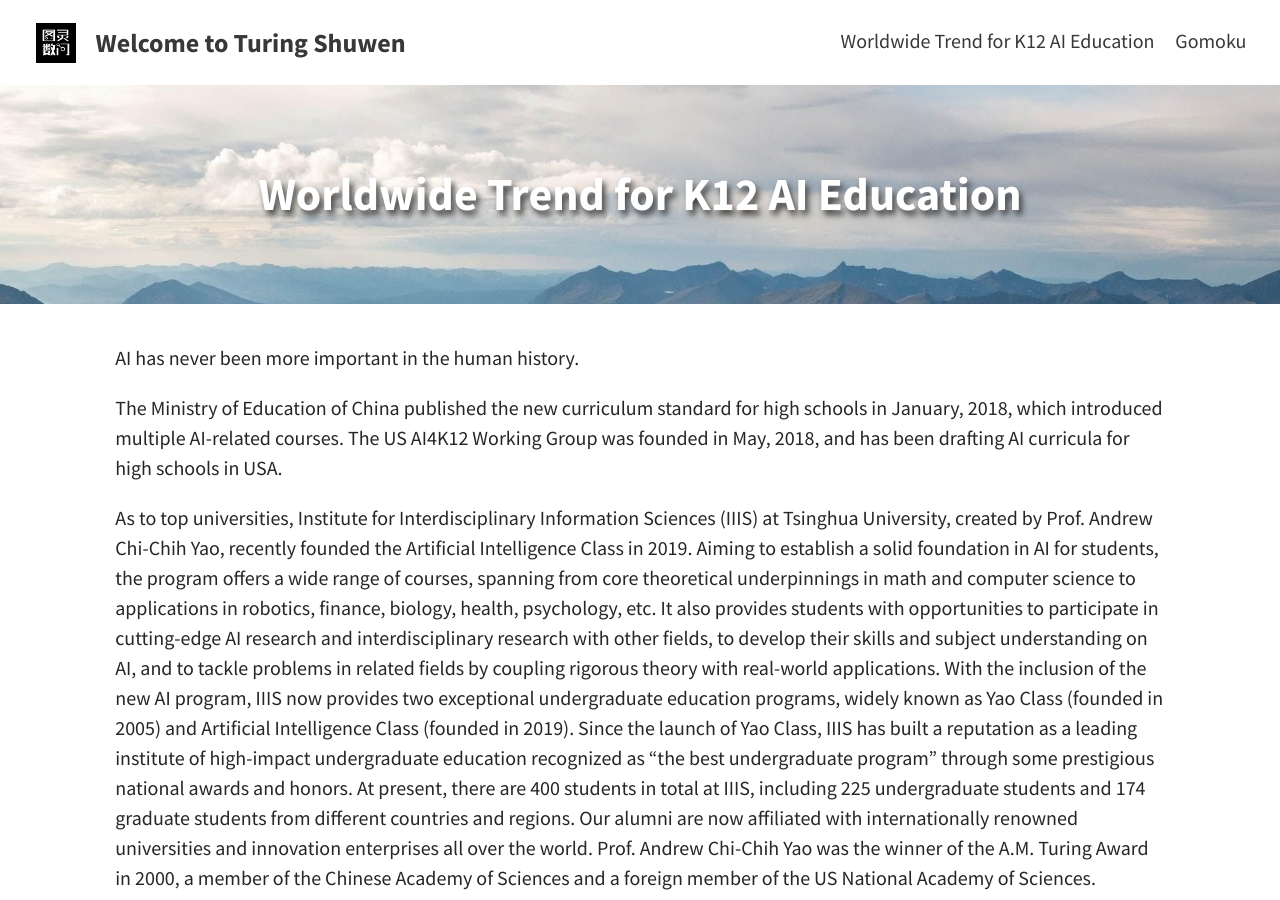
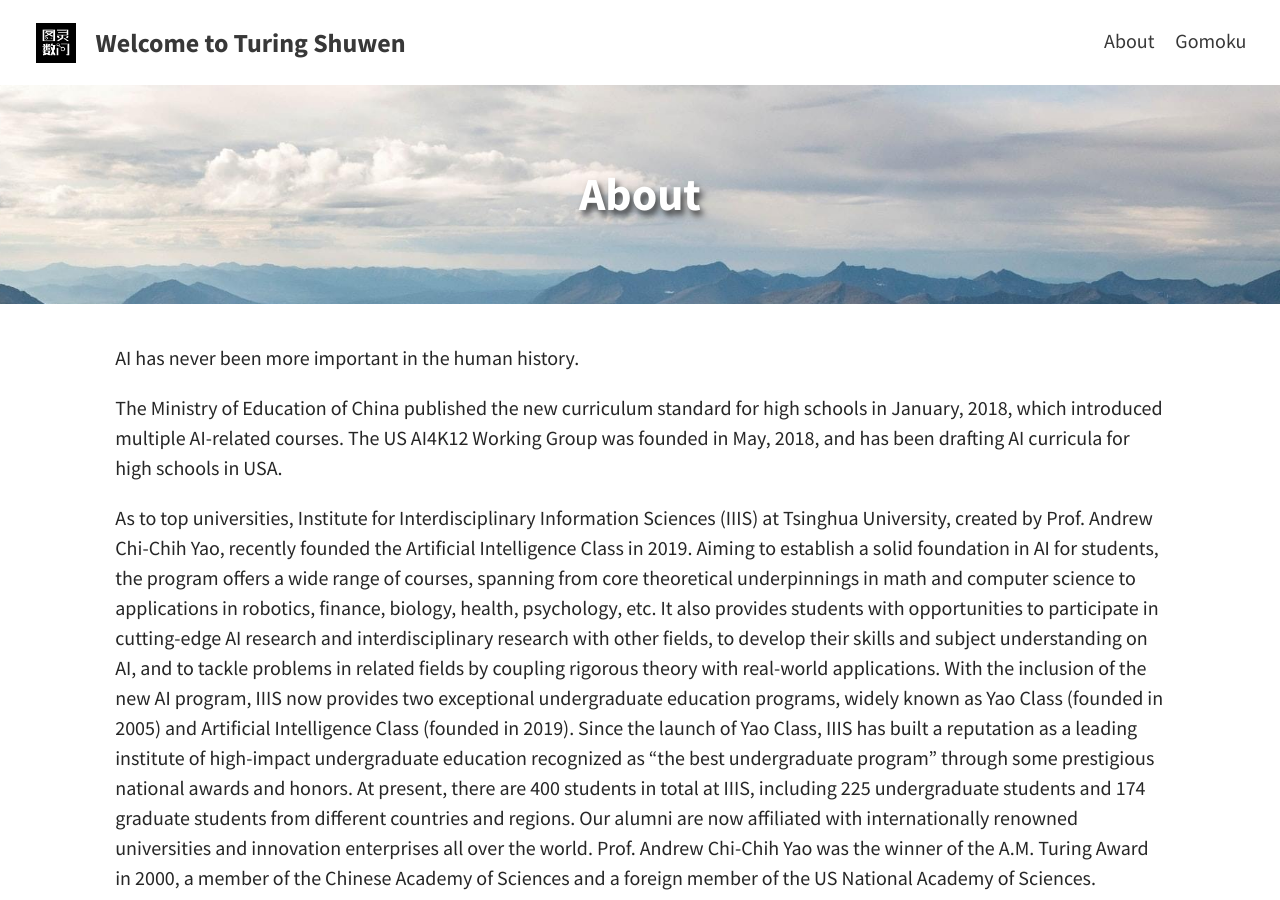
Before and after one commit to turingshuwen/turingshuwen.github.io, a Jekyll site: the page built from pages/about.md, in a window 1280 px wide and 900 px high. Built offline with Jekyll 4.4.1, drawn with Linux system fonts in a browser that asks for light colours.

Commit message:
Word Change

```diff
--- a/_config.yml
+++ b/_config.yml
@@ -9,7 +9,7 @@ avatar: assets/img/shuwen-logo.jpg                      # Empty for no avatar in
 favicon: assets/favicon.ico                             # Icon displayed in the tab
 
 # Header and footer text
-header_text: The future of AI education
+header_text: The Future of K12 AI Education
 header_feature_image: assets/img/pexels/Stanford-Oval.jpeg
 footer_text: >
   Powered by <a href="https://jekyllrb.com/">Jekyll</a> with <a href="https://github.com/sylhare/Type-on-Strap">Type on Strap</a>
--- a/pages/about.md
+++ b/pages/about.md
@@ -1,6 +1,6 @@
 ---
 layout: page
-title: Worldwide Trend for K12 AI Education
+title: About
 permalink: /about/
 feature-img: "assets/img/pexels/travel.jpeg"
 tags: [About]
```
